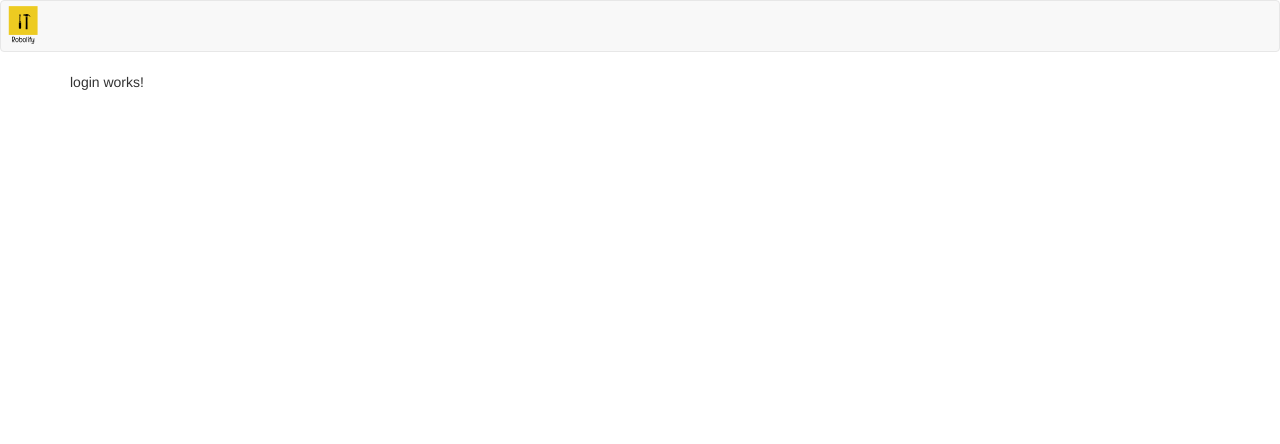
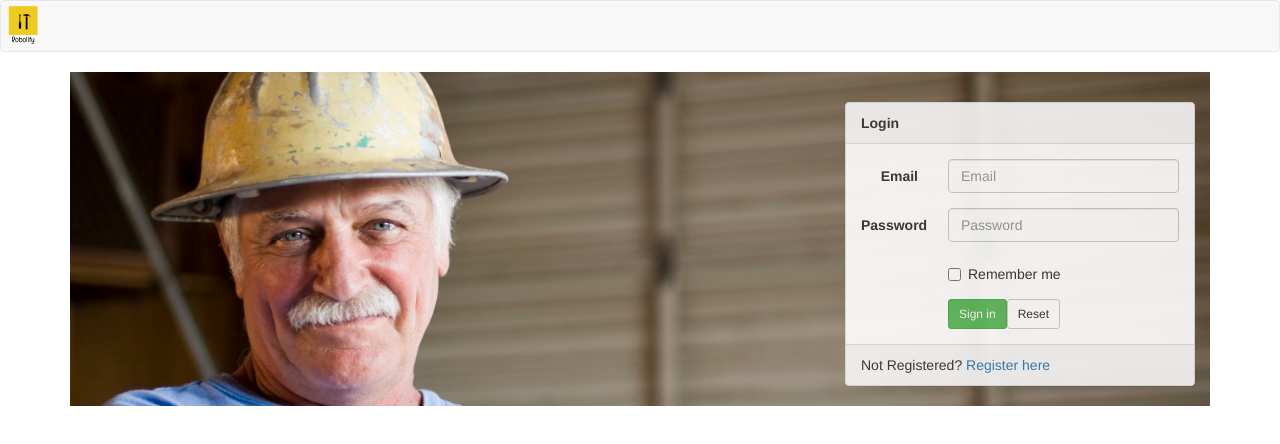
Before and after one commit to piotrmajcher94/roboloWebapp, an Angular app: page /login in a window 1280 px wide. Shown: the top 444 px of the page. Built offline with nearby package versions, Linux system fonts and the light colour scheme.

Commit message:
login form and background

```diff
--- a/src/app/login/login.component.css
+++ b/src/app/login/login.component.css
@@ -1,3 +1,17 @@
-.containger-bg {
-    background: url('/assets/login_background.jpg') no-repeat center center fixed;
-   }
+.panel-default {
+opacity: 0.9;
+margin-top:30px;
+}
+.form-group.last {
+margin-bottom:0px;
+}
+
+.container-full {
+margin: 0 auto;
+width: 100%;
+background: url('/assets/login_background.jpg') no-repeat center center fixed;
+-webkit-background-size: cover;
+-moz-background-size: cover;
+-o-background-size: cover;
+background-size: cover;
+}
--- a/src/app/login/login.component.html
+++ b/src/app/login/login.component.html
@@ -1,3 +1,49 @@
-<p>
-  login works!
-</p>
+<div class="container container-full">
+  <div class="row">
+      <div class="col-md-4 col-md-offset-8">
+          <div class="panel panel-default">
+              <div class="panel-heading">
+                <strong>Login</strong>
+              </div>
+              <div class="panel-body">
+                  <form class="form-horizontal" role="form">
+                  <div class="form-group">
+                      <label for="inputEmail3" class="col-sm-3 control-label">
+                          Email</label>
+                      <div class="col-sm-9">
+                          <input type="email" class="form-control" id="inputEmail3" placeholder="Email" required="">
+                      </div>
+                  </div>
+                  <div class="form-group">
+                      <label for="inputPassword3" class="col-sm-3 control-label">
+                          Password</label>
+                      <div class="col-sm-9">
+                          <input type="password" class="form-control" id="inputPassword3" placeholder="Password" required="">
+                      </div>
+                  </div>
+                  <div class="form-group">
+                      <div class="col-sm-offset-3 col-sm-9">
+                          <div class="checkbox">
+                              <label>
+                                  <input type="checkbox">
+                                  Remember me
+                              </label>
+                          </div>
+                      </div>
+                  </div>
+                  <div class="form-group last">
+                      <div class="col-sm-offset-3 col-sm-9">
+                          <button type="submit" class="btn btn-success btn-sm">
+                              Sign in</button>
+                               <button type="reset" class="btn btn-default btn-sm">
+                              Reset</button>
+                      </div>
+                  </div>
+                  </form>
+              </div>
+              <div class="panel-footer">
+                  Not Registered? <a href="#">Register here</a></div>
+          </div>
+      </div>
+  </div>
+</div>
```
